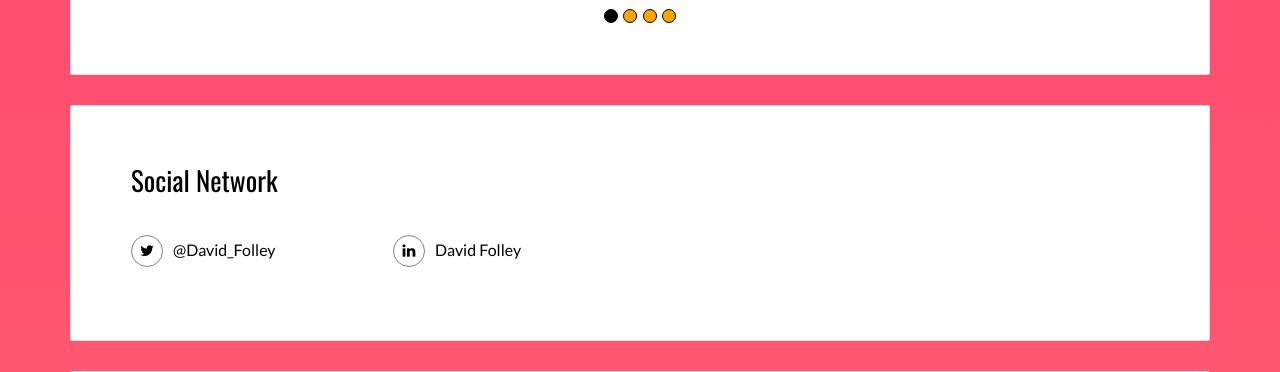
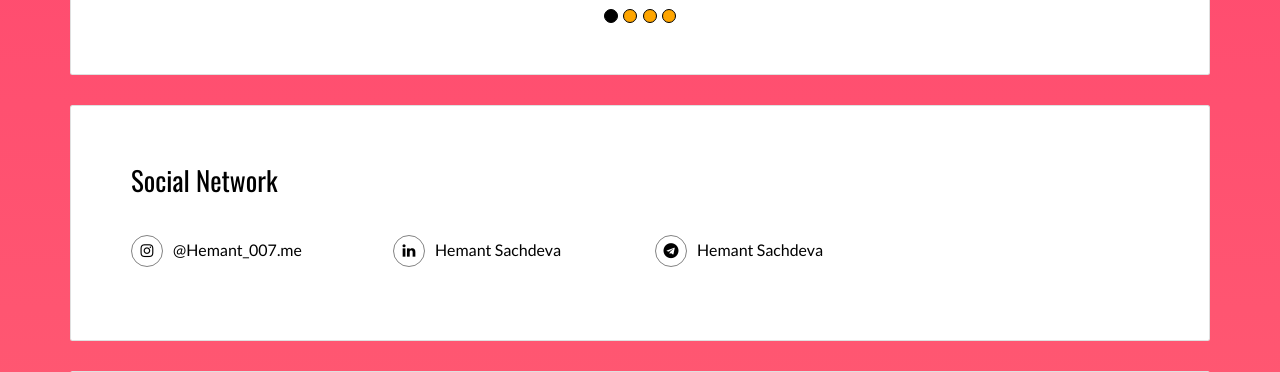
Before and after one commit to HemantSachdeva/HemantSachdeva.dev, a Flask app: page / in a window 1280 px wide. Shown: the part 3142-3514 px from the top of the page. Run offline with Flask 2, Linux system fonts and the light colour scheme; some libraries are stand-ins or nearby versions.

Commit message:
Add social media handles
Signed-off-by: Hemant Sachdeva <hemant.evolver@gmail.com>

```diff
--- a/src/templates/index.html
+++ b/src/templates/index.html
@@ -248,12 +248,17 @@
               <h2>Social Network</h2>
               <div class="row">
                 <div class="col-md-3">
-                  <p class="social-buttons"><a href="https://twitter.com/" title=""><span
-                        class="social-round-icon fa-icon"><i class="fa fa-twitter"></i></span>@David_Folley</a></p>
+                  <p class="social-buttons"><a href="https://instagram.com/hemant_007.me" title="Instgram Handle"><span
+                        class="social-round-icon fa-icon"><i class="fa fa-instagram"></i></span>@Hemant_007.me</a></p>
                 </div>
                 <div class="col-md-3">
-                  <p class="social-buttons"><a href="https://www.linkedin.com/" title=""><span
-                        class="social-round-icon fa-icon"><i class="fa fa-linkedin"></i></span>David Folley</a></p>
+                  <p class="social-buttons"><a href="https://www.linkedin.com/in/Hemant-Sachdeva"
+                      title="LinkedIn Handle"><span class="social-round-icon fa-icon"><i
+                          class="fa fa-linkedin"></i></span>Hemant Sachdeva</a></p>
+                </div>
+                <div class="col-md-3">
+                  <p class="social-buttons"><a href="https://telegram.me/HemantSachdeva" title="Telegram Handle"><span
+                        class="social-round-icon fa-icon"><i class="fa fa-telegram"></i></span>Hemant Sachdeva</a></p>
                 </div>
               </div>
             </div>
```
